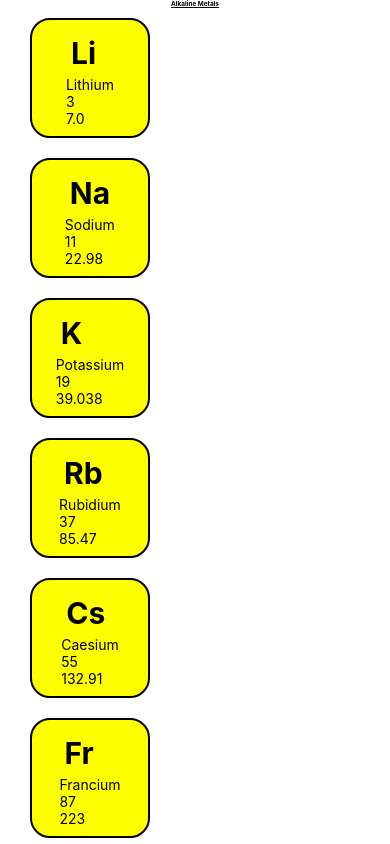
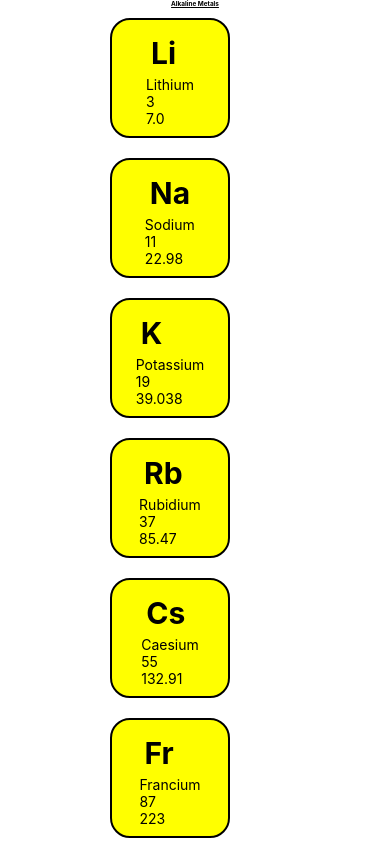
Before and after one commit to Gammaray09/TaskThreeAlkalineMetal, a React Native app in the folder TaskThreeAlkalineMetal/: screen / in a window 390 px wide. Built offline with nearby package versions, Linux system fonts and the light colour scheme.

Commit message:
centered i think
project in stored under aashman c drive therefore i cant run it. However i think the buttons are centered.

```diff
--- a/TaskThreeAlkalineMetal/App.js
+++ b/TaskThreeAlkalineMetal/App.js
@@ -11,6 +11,7 @@ export default function App() {
     <SafeAreaView style={styles.container}>
       <ScrollView  style={styles.scrollView}>
       <Text style={styles.title}>Alkaline Metals</Text>
+      <View style = {styles.elements}>
         <ElementButton
             name = "Lithium"
             onPress = {() => console.log("works!")}
@@ -65,6 +66,7 @@ export default function App() {
             backColor = "yellow"
             underColor= "red"
             />
+          </View>
     <View style = {styles.roundButton}></View>
     </ScrollView>
     </SafeAreaView>
@@ -77,6 +79,7 @@ const styles = StyleSheet.create({
     backgroundColor: '#fff',
 
   },
+
   scrollView: {
     backgroundColor: '#fff',
     marginHorizontal: 20,
@@ -90,6 +93,12 @@ const styles = StyleSheet.create({
     justifyContent: "center",
     alignItems: "center",
     textDecorationLine: 'underline'
+  },
+
+  elements: {
+    justifyContent: "center",
+    alignItems: "center",
+    marginRight: 50,
   }
 
 });
```
Also changed, not shown: 1 other file (tests, documents, lock files or other folders). Lines whose indentation alone changed are shown as unchanged.
